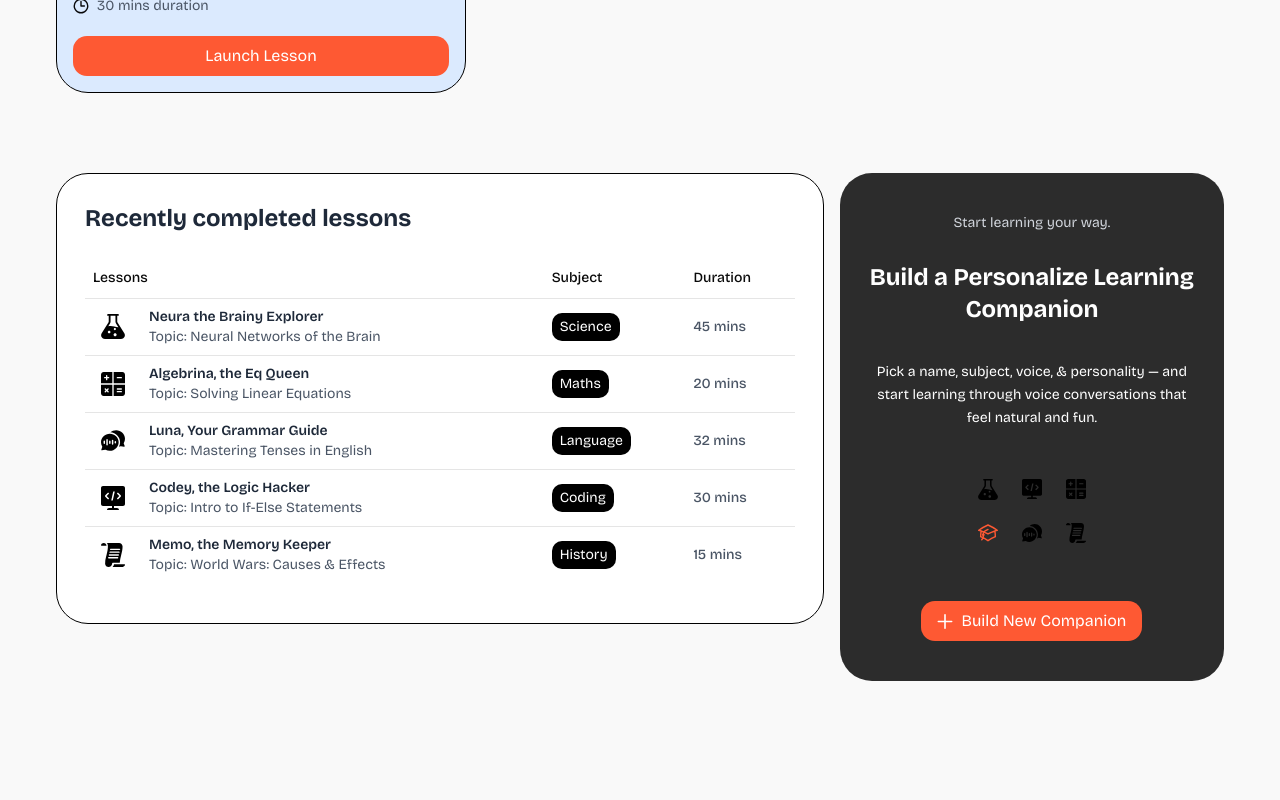
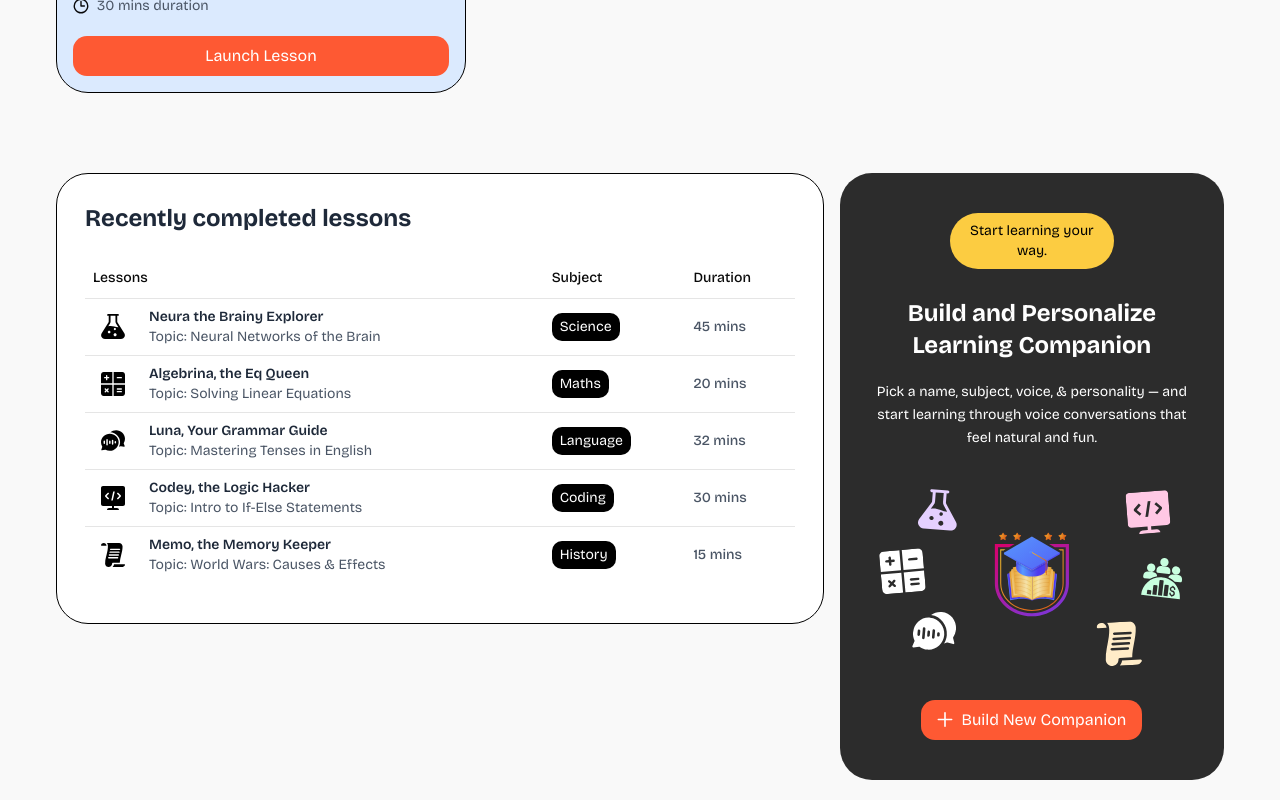
Before and after one commit to alihaider22/convoro, a Next.js app: page / in a window 1280 px wide. Shown: the part 593-1393 px from the top of the page. Before the commit the page ends 1294 px from the top, so only its background shows below. Built offline with nearby package versions, Linux system fonts and the light colour scheme.

Commit message:
Refactor CTACard component: update styling, remove subject icons grid, and add new image

```diff
--- a/components/CTACard.tsx
+++ b/components/CTACard.tsx
@@ -4,51 +4,18 @@ import Link from "next/link";
 export default function CTACard() {
   return (
     <div className="cta-section">
-      <p className="text-sm text-gray-300 mb-2">Start learning your way.</p>
-      <h2 className="text-2xl font-bold text-white mb-4">
-        Build a Personalize Learning Companion
+      <p className="text-sm text-black mb-2 w-1/2 p-2 rounded-4xl bg-cta-gold text-center">
+        Start learning your way.
+      </p>
+      <h2 className="text-2xl font-bold text-white">
+        Build and Personalize <br /> Learning Companion
       </h2>
-      <p className="text-white text-sm mb-6 leading-relaxed">
+      <p className="text-white text-sm leading-relaxed">
         Pick a name, subject, voice, & personality — and start learning through
         voice conversations that feel natural and fun.
       </p>
 
-      {/* Subject Icons Grid */}
-      <div className="grid grid-cols-3 gap-3 mb-8">
-        <div className="w-8 h-8 flex items-center justify-center">
-          <Image
-            src="/icons/science.svg"
-            alt="Science"
-            width={20}
-            height={20}
-          />
-        </div>
-        <div className="w-8 h-8 flex items-center justify-center">
-          <Image src="/icons/coding.svg" alt="Coding" width={20} height={20} />
-        </div>
-        <div className="w-8 h-8 flex items-center justify-center">
-          <Image src="/icons/maths.svg" alt="Maths" width={20} height={20} />
-        </div>
-        <div className="w-8 h-8 flex items-center justify-center">
-          <Image src="/icons/cap.svg" alt="Education" width={20} height={20} />
-        </div>
-        <div className="w-8 h-8 flex items-center justify-center">
-          <Image
-            src="/icons/language.svg"
-            alt="Language"
-            width={20}
-            height={20}
-          />
-        </div>
-        <div className="w-8 h-8 flex items-center justify-center">
-          <Image
-            src="/icons/history.svg"
-            alt="History"
-            width={20}
-            height={20}
-          />
-        </div>
-      </div>
+      <Image src="/images/cta.svg" alt="History" width={362} height={232} />
 
       {/* CTA Button */}
       <Link href="/companions/new" className="btn-primary">
```
